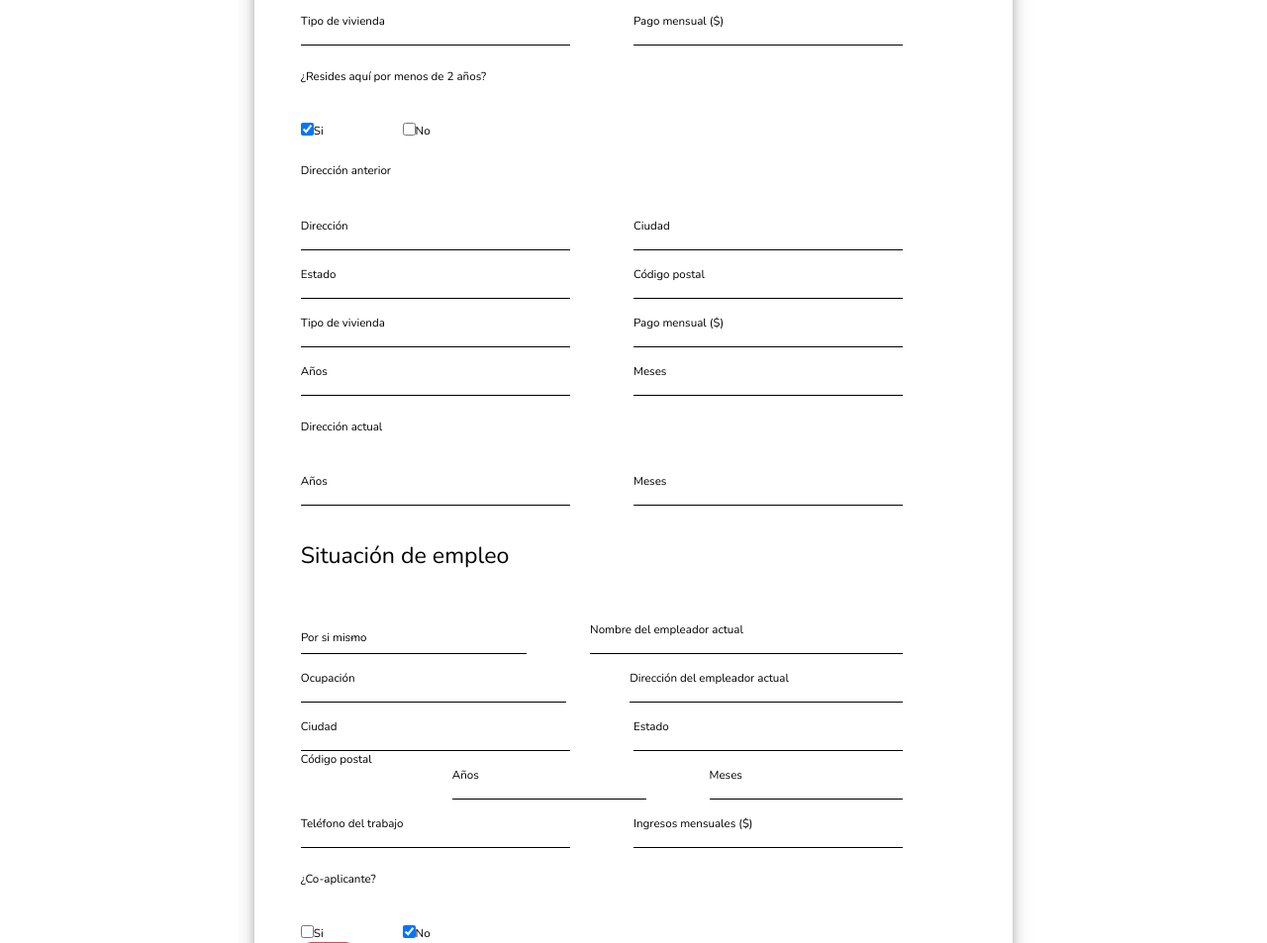
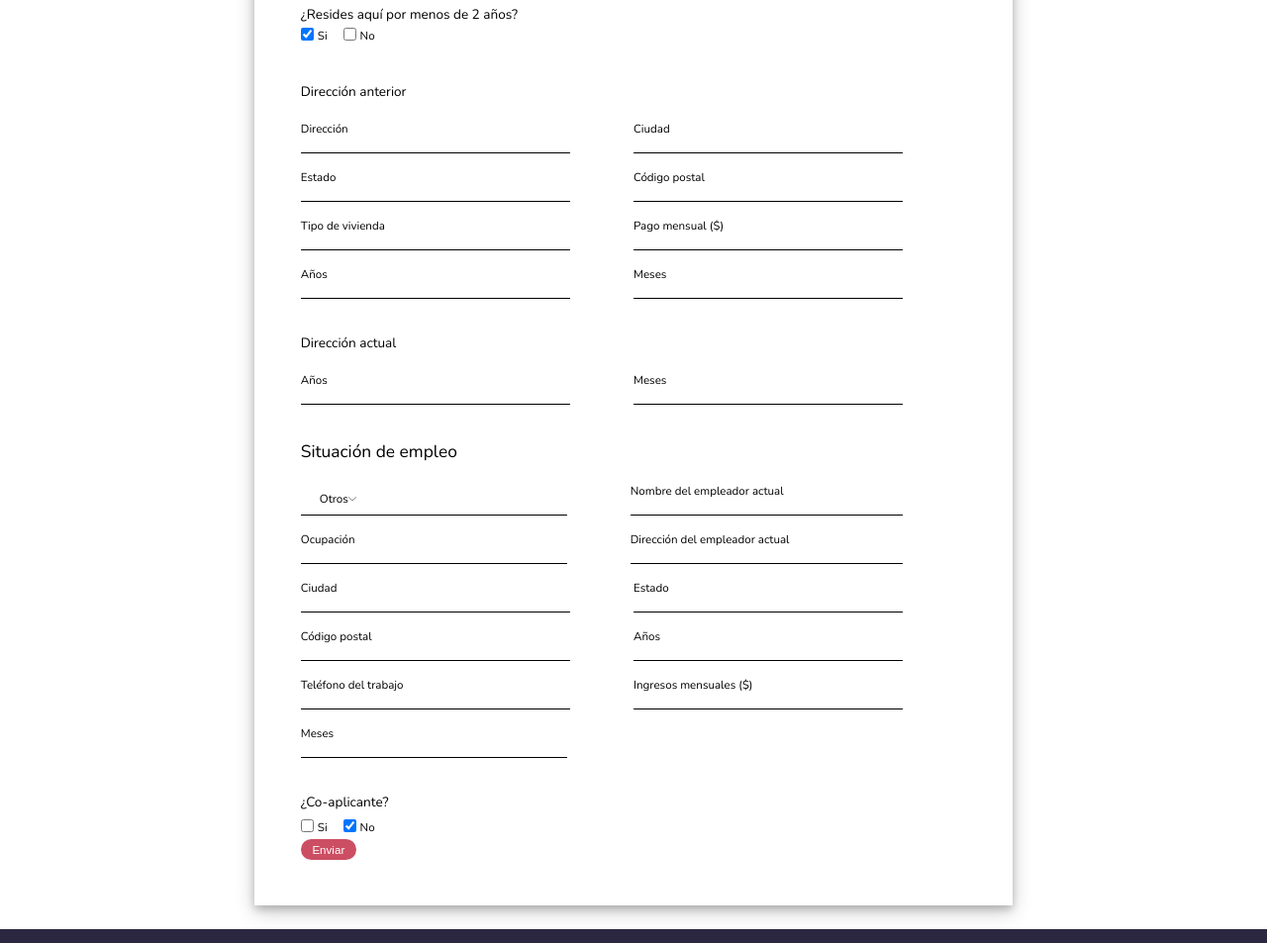
Before and after one commit to Eullin/Weegot, a Gatsby site: page /application-form in a window 1280 px wide. Shown: the part 688-1641 px from the top of the page at 99% size. Built offline with nearby package versions, Linux system fonts and the light colour scheme; Gatsby itself is replaced by a stand-in of ours.

Commit message:
styling form

```diff
--- a/src/components/Heading.tsx
+++ b/src/components/Heading.tsx
@@ -6,7 +6,7 @@
 
  const Heading = styled.h1.attrs<SpaceProps>(props => ({
   mt: 4,
-  mb: 4,
+  mb: 1,
   fontWeight: 500,
   textAlign:"center",
   ...props,
--- a/src/components/InnerBox.tsx
+++ b/src/components/InnerBox.tsx
@@ -12,7 +12,7 @@
   LayoutProps,
   TypographyProps,
   ColorProps,
-  marginTop,
+  maxWidth,
 } from 'styled-system';
 
 type FlexProps = FlexboxProps &
@@ -39,7 +39,8 @@
   marginRight: 5,
   borderBottom:"solid 1px",
   flexGrow: 1,
-  marginTop: 3
+  marginTop: 3,
+  minWidth: "40%"
 }
 
 export default InnerBox;
--- a/src/components/OuterFlex.tsx
+++ b/src/components/OuterFlex.tsx
@@ -34,8 +34,8 @@
   }
 `;
 
-/* OuterFlex.defaultProps = {
-  marginRight: 5
-}  */
+/*  OuterFlex.defaultProps = {
+  flexGrow: 1
+}   */
 
 export default OuterFlex;
--- a/src/containers/Form/personal.tsx
+++ b/src/containers/Form/personal.tsx
@@ -32,7 +32,7 @@
 
   return (
     <>
-      <Heading textAlign="left" m={0}>
+      <Heading as="h2" textAlign="left">
         {coApplicant
           ? "Información personal del Co-aplicante"
           : "Información personal"}
--- a/src/containers/Form/residence.tsx
+++ b/src/containers/Form/residence.tsx
@@ -56,7 +56,7 @@
 
   return (
     <>
-      <Heading textAlign="left" m={0}>
+      <Heading as="h2" textAlign="left" >
         {coApplicant ? "Dirección del Co-aplicante" : "Dirección"}
       </Heading>
       <OuterFlex>
@@ -129,28 +129,26 @@
           />
         </InnerBox>
       </OuterFlex>
-      <TextArea>¿Resides aquí por menos de 2 años?</TextArea>
+      <Heading as="h3" textAlign="left">¿Resides aquí por menos de 2 años?</Heading>
       <Flex>
-        <InnerBox borderBottom="none" flexGrow={0}>
+        <Flex mr={3}>
           <Input
             checked={lessThan2}
             type="checkbox"
             onClick={() => setLessThan2(prevState => !prevState)}
           />
-          <span>Si</span>
-        </InnerBox>
-        <InnerBox flexGrow={0} mx={3} borderBottom="none">
+          <Heading as="span" mt={0} pl={1}>Si</Heading>
+        </Flex>
           <Input
             checked={!lessThan2}
             type="checkbox"
             onClick={() => setLessThan2(prevState => !prevState)}
           />
-          <span>No</span>
-        </InnerBox>
+          <Heading as="span" mt={0} pl={1}>No</Heading>
       </Flex>
       {lessThan2 && (
         <>
-          <TextArea>Dirección anterior</TextArea>
+          <Heading as="h3" textAlign="left">Dirección anterior</Heading>
           <OuterFlex>
             <InnerBox>
               <Input label="Dirección"
@@ -249,7 +247,7 @@
           </OuterFlex>
         </>
       )}
-      <TextArea>Dirección actual</TextArea>
+      <Heading as="h3" textAlign="left">Dirección actual</Heading>
       <OuterFlex>
         <InnerBox>
           <Input label="Años"
--- a/src/containers/Form/work.tsx
+++ b/src/containers/Form/work.tsx
@@ -20,7 +20,7 @@
   onClick,
   coApplicant,
 }) => {
-  const [typeWork, setTypeWork] = useState()
+  const [typeWork, setTypeWork] = useState("otros")
 
   const {
     employerName,
@@ -51,7 +51,7 @@
 
   return (
     <>
-      <Heading textAlign="left" m={0}>
+      <Heading as="h2" textAlign="left" m={0}>
         {coApplicant
           ? "Situación de empleo del Co-aplicante"
           : "Situación de empleo"}
@@ -70,7 +70,11 @@
         </InnerBox>
         <InnerBox>
           <Input
-            label="Nombre del empleador actual"
+            label={
+              typeWork === "otros"
+                ? "Nombre del empleador actual"
+                : "Nombre de compañía"
+            }
             value={coApplicant ? CoApplicantEmployerName : employerName}
             onChange={(e: any) => {
               const field = coApplicant
@@ -85,7 +89,7 @@
         <InnerBox>
           <Input
             type="text"
-            label="Ocupación"
+            label={typeWork === "otros" ? "Ocupación" : "Tipo de negocio"}
             value={coApplicant ? CoApplicantOccupation : occupation}
             onChange={(e: any) => {
               const field = coApplicant ? "CoApplicantOccupation" : "occupation"
@@ -96,7 +100,11 @@
         <InnerBox>
           <Input
             type="text"
-            label="Dirección del empleador actual"
+            label={
+              typeWork === "otros"
+                ? "Dirección del empleador actual"
+                : "Dirección"
+            }
             value={coApplicant ? CoApplicantEmployerAddress : employerAddress}
             onChange={(e: any) => {
               const field = coApplicant
@@ -136,8 +144,9 @@
         </InnerBox>
       </OuterFlex>
       <OuterFlex>
+        <InnerBox>
           <Input
-          type="text"
+            type="number"
             label="Código postal"
             value={coApplicant ? CoApplicantEmployerZipCode : employerZipCode}
             onChange={(e: any) => {
@@ -147,22 +156,13 @@
               setFieldValue(field, e.target.value)
             }}
           />
+        </InnerBox>
         <InnerBox>
           <Input
             label="Años"
             value={coApplicant ? CoApplicantWorkYears : workYears}
             onChange={(e: any) => {
               const field = coApplicant ? "CoApplicantWorkYears" : "workYears"
-              setFieldValue(field, e.target.value)
-            }}
-          />
-        </InnerBox>
-        <InnerBox>
-          <Input
-            label="Meses"
-            value={coApplicant ? CoApplicantWorkMonths : workMonths}
-            onChange={(e: any) => {
-              const field = coApplicant ? "CoApplicantWorkMonths" : "workMonths"
               setFieldValue(field, e.target.value)
             }}
           />
@@ -193,17 +193,32 @@
           />
         </InnerBox>
       </OuterFlex>
-      <TextArea>¿Co-aplicante?</TextArea>
-      <Flex>
-        <InnerBox flexGrow={0} borderBottom="none">
+      <OuterFlex>
+        <InnerBox maxWidth="40%">
+          <Input
+            label="Meses"
+            value={coApplicant ? CoApplicantWorkMonths : workMonths}
+            onChange={(e: any) => {
+              const field = coApplicant ? "CoApplicantWorkMonths" : "workMonths"
+              setFieldValue(field, e.target.value)
+            }}
+          />
+        </InnerBox>
+        </OuterFlex>
+        <Flex flexDirection="column" minWidth="50%">
+          <Heading as="h3" textAlign="left">
+            ¿Co-aplicante?
+          </Heading>
+          <Flex mt={1}>
+            <Flex mr={3}>
               <Input checked={coApplicant} type="checkbox" onClick={onClick} />
-          <span>Si</span>
-        </InnerBox>
-        <InnerBox flexGrow={0} mx={3} borderBottom="none">
+              <Heading as="span" mt={0} pl={1}>Si</Heading>
+            </Flex>
             <Input checked={!coApplicant} type="checkbox" onClick={onClick} />
-          <span>No</span>
-        </InnerBox>
+            <Heading as="span" mt={0} pl={1}>No</Heading>
           </Flex>
+        </Flex>
+
     </>
   )
 }
--- a/src/pages/application-form.tsx
+++ b/src/pages/application-form.tsx
@@ -105,7 +105,7 @@
         <SEO title="Page two" />
         <form name="contact" method="POST" data-netlify="true">
           <FormBox>
-            <Heading>Aplicación de crédito</Heading>
+            <Heading textAlign={["left", "center"]}>Aplicación de crédito</Heading>
             <Personal values={values} setFieldValue={setFieldValue} />
             <Residence values={values} setFieldValue={setFieldValue} />
             <Work
```
Also changed, not shown: src/containers/Homepage/hero.tsx (+4 -3 lines). Lines whose indentation alone changed are shown as unchanged.
